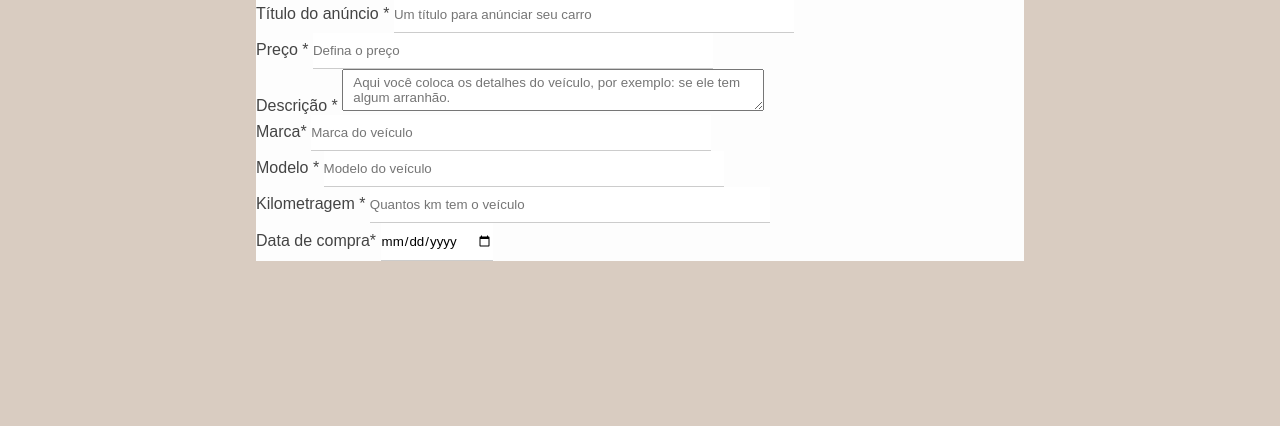
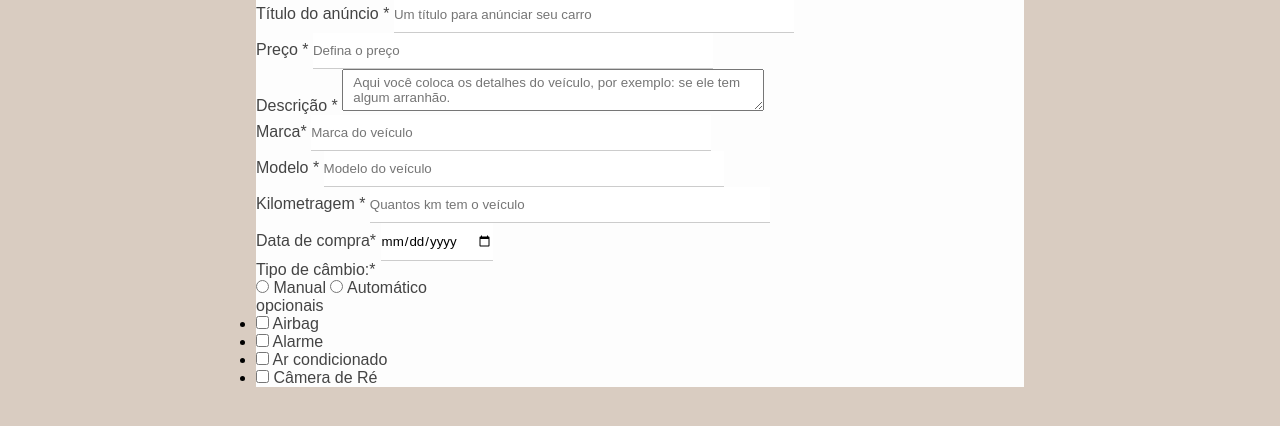
Before and after one commit to GuidoStocco/Projeto_3, a plain HTML site: page index.html in a window 1280 px wide. Shown: the part 264-690 px from the top of the page. Drawn offline with Linux system fonts and the light colour scheme.

Commit message:
Update index.html

```diff
--- a/index.html
+++ b/index.html
@@ -52,6 +52,37 @@
                     <label for="purchase_date">Data de compra<span class="required-field"></span>*</label>
                     <input type="date" name="purchase_date" id="purchase_date" class="block" required>
                 </div>
+
+                <div class="box-input">
+                    <p>Tipo de câmbio:<span class="required-field">*</span></p>
+                    <input type="radio" id="manual" name="gear">
+                    <label for="manual">Manual</label>
+                    <input type="radio" id="auto" name="gear">
+                    <label for="auto">Automático</label>
+                </div>
+
+                <div class="optional-box">
+                    <p>opcionais</p>
+                    <ul class="optional-list">
+                        <li>
+                            <input type="checkbox" id="airbag" name="optional[]" value="airbag">
+                            <label for="airbag">Airbag</label>
+                        </li>
+                        <li>
+                            <input type="checkbox" id="Alarm" name="optional[]" value="Alarm">
+                            <label for="Alarm">Alarme</label>
+                        </li>
+                        <li>
+                            <input type="checkbox" id="ac" name="optional[]" value="ac">
+                            <label for="ac">Ar condicionado</label>
+                        </li>
+                        <li>
+                            <input type="checkbox" id="reverse-camera" name="optional[]" value="reverse-camera">
+                            <label for="reverse-camera">Câmera de Ré</label>
+                        </li>
+                    </ul>
+
+                </div>
             </form>
         </div>
     </div>
```
